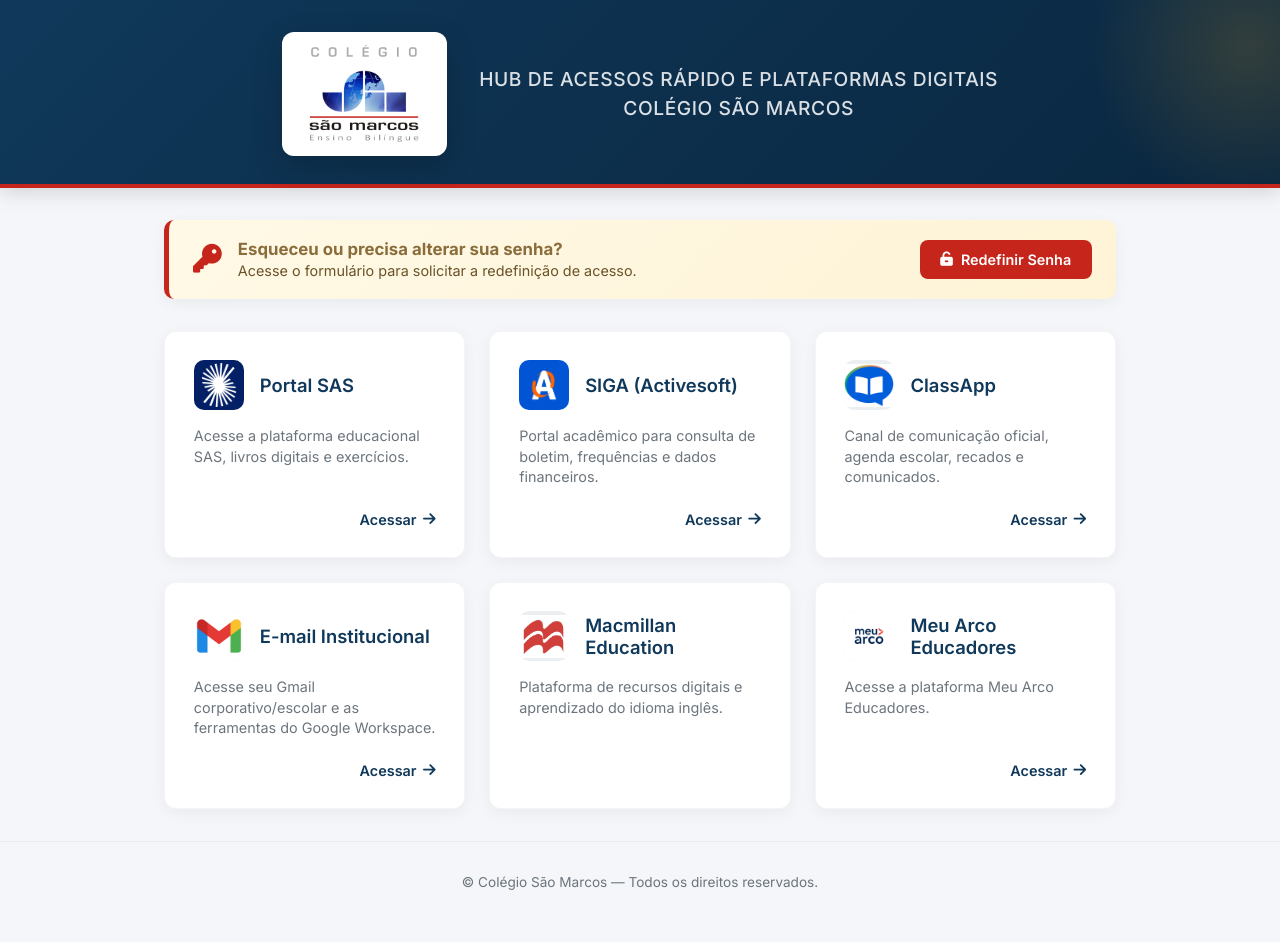
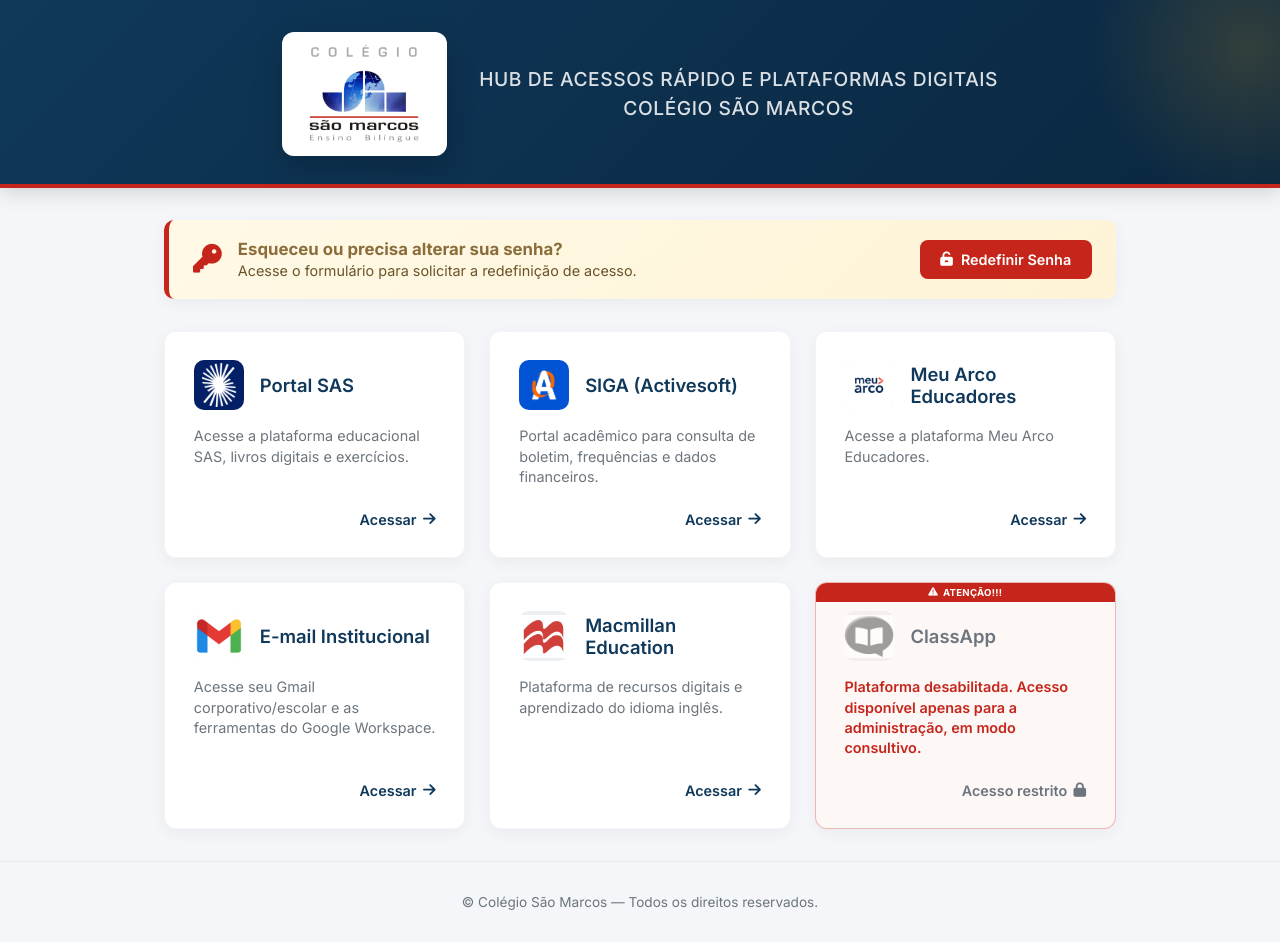
Before and after one commit to matheusbcardosoo/csm-hub, a plain HTML site: page index.html in a window 1280 px wide. Drawn offline with Linux system fonts and the light colour scheme.

Commit message:
Disable ClassApp card and add warning style
Updates the homepage cards to promote Meu Arco Educadores and move ClassApp to a visually disabled state. Adds dedicated CSS for disabled cards (muted visuals, no hover motion, restricted action text) plus a top warning ribbon, and updates the HTML card content/icons/links accordingly.

```diff
--- a/assets/styles/index.css
+++ b/assets/styles/index.css
@@ -287,3 +287,60 @@
         justify-content: center;
     }
 }
+
+/* Card desabilitado (ex: ClassApp) */
+.card.card-disabled {
+    background-color: #FDF7F6;
+    border: 1px solid rgba(197, 37, 26, 0.3);
+}
+
+.card.card-disabled:hover {
+    transform: none;
+    box-shadow: var(--shadow);
+    border-color: rgba(197, 37, 26, 0.45);
+}
+
+.card.card-disabled::before {
+    background-color: var(--accent);
+}
+
+.card.card-disabled .card-icon {
+    filter: grayscale(1);
+    opacity: 0.55;
+}
+
+.card.card-disabled .card-title {
+    color: var(--text-muted);
+}
+
+.card.card-disabled .card-desc {
+    color: var(--accent);
+    font-weight: 600;
+}
+
+.card.card-disabled .card-action {
+    color: var(--text-muted);
+}
+
+.card.card-disabled:hover .card-action i {
+    transform: none;
+}
+
+.disabled-ribbon {
+    position: absolute;
+    top: 0;
+    left: 0;
+    right: 0;
+    display: flex;
+    align-items: center;
+    justify-content: center;
+    gap: 0.3rem;
+    background: var(--accent);
+    color: #ffffff;
+    padding: 0.25rem 0.5rem;
+    font-size: 0.6rem;
+    font-weight: 700;
+    text-transform: uppercase;
+    letter-spacing: 0.03em;
+    z-index: 1;
+}
--- a/index.html
+++ b/index.html
@@ -75,16 +75,16 @@
                 </div>
             </a>
 
-            <!-- ClassApp -->
-            <a href="https://classapp.com.br/auth" target="_blank" rel="noopener noreferrer" class="card">
+            <!-- Meu Arco Educadores -->
+            <a href="https://iam.olaisaac.io/api/v3/auth/isaac/plataforma/migrate?redirect_uri=https%3A%2F%2Fescolas.olaisaac.io%2Fcolegio-sao-marcos" target="_blank" rel="noopener noreferrer" class="card">
                 <div>
                     <div class="card-header">
                         <div class="card-icon">
-                            <img src="./assets/images/classapp.png" alt="Logotipo do ClassApp" class="card-logo">
+                            <img src="./assets/images/meuarco.png" alt="Logotipo do Meu Arco Educadores" class="card-logo">
                         </div>
-                        <div class="card-title">ClassApp</div>
+                        <div class="card-title">Meu Arco Educadores</div>
                     </div>
-                    <div class="card-desc">Canal de comunicação oficial, agenda escolar, recados e comunicados.</div>
+                    <div class="card-desc">Acesse a plataforma Meu Arco Educadores.</div>
                 </div>
                 <div class="card-action">
                     Acessar <i class="fas fa-arrow-right"></i>
@@ -118,19 +118,27 @@
                     </div>
                     <div class="card-desc">Plataforma de recursos digitais e aprendizado do idioma inglês.</div>
                 </div>
-            <!-- Meu Arco Educadores -->
-            <a href="https://iam.olaisaac.io/api/v3/auth/isaac/plataforma/migrate?redirect_uri=https%3A%2F%2Fescolas.olaisaac.io%2Fcolegio-sao-marcos" target="_blank" rel="noopener noreferrer" class="card">
+                <div class="card-action">
+                    Acessar <i class="fas fa-arrow-right"></i>
+                </div>
+            </a>
+
+            <!-- ClassApp (Desabilitado) -->
+            <a href="https://classapp.com.br/auth" target="_blank" rel="noopener noreferrer" class="card card-disabled">
                 <div>
+                    <div class="disabled-ribbon">
+                        <i class="fas fa-triangle-exclamation"></i> Atenção!!!
+                    </div>
                     <div class="card-header">
                         <div class="card-icon">
-                            <img src="./assets/images/meuarco.png" alt="Logotipo do Meu Arco Educadores" class="card-logo">
+                            <img src="./assets/images/classapp.png" alt="Logotipo do ClassApp" class="card-logo">
                         </div>
-                        <div class="card-title">Meu Arco Educadores</div>
+                        <div class="card-title">ClassApp</div>
                     </div>
-                    <div class="card-desc">Acesse a plataforma Meu Arco Educadores.</div>
+                    <div class="card-desc">Plataforma desabilitada. Acesso disponível apenas para a administração, em modo consultivo.</div>
                 </div>
                 <div class="card-action">
-                    Acessar <i class="fas fa-arrow-right"></i>
+                    Acesso restrito <i class="fas fa-lock"></i>
                 </div>
             </a>
 
```
